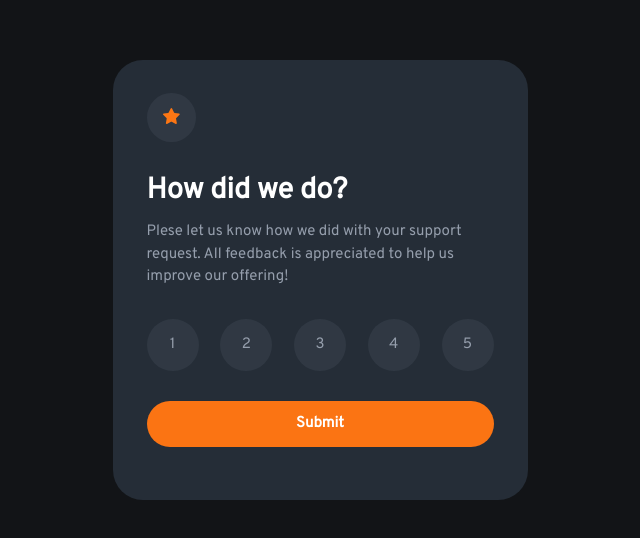
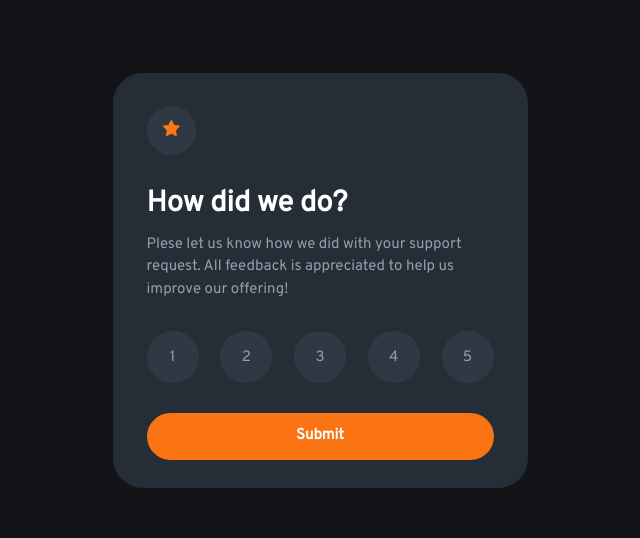
Before and after one commit to Kappapridezxc/coding-challenge-02, a plain HTML site: page index.html in a window 1280 px wide. Shown: the part 120-658 px from the top of the page, without its empty margins (320-960 px from the left). Drawn offline with Linux system fonts and the light colour scheme.

Commit message:
coding challege update 09/19/2023_04

```diff
--- a/css/style.css
+++ b/css/style.css
@@ -31,7 +31,7 @@ ol,ul {
   left: 0;
   background-color: hsl(213, 19%, 18%);
   padding: 3.3rem 3.4rem;
-  height: 55vh;
+  height: 41.5rem;
   width: 41.5rem;
   border-radius: 3rem;
 }
```
